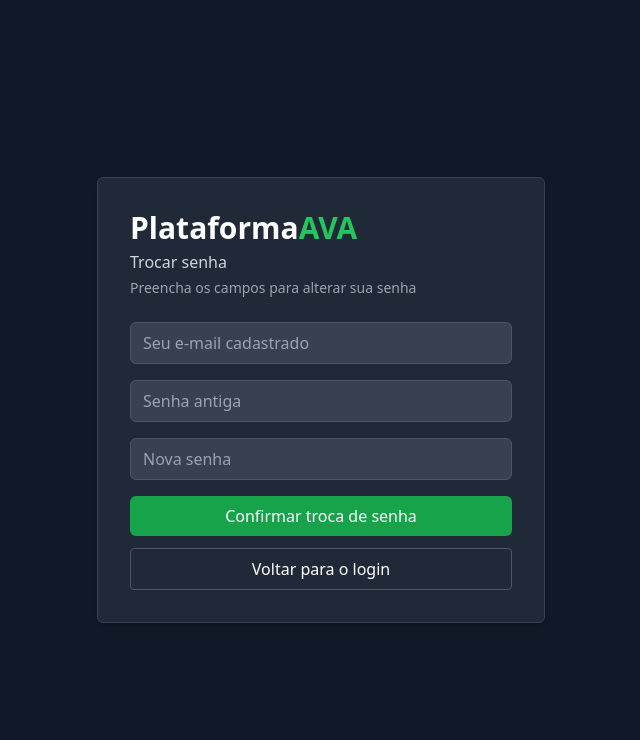
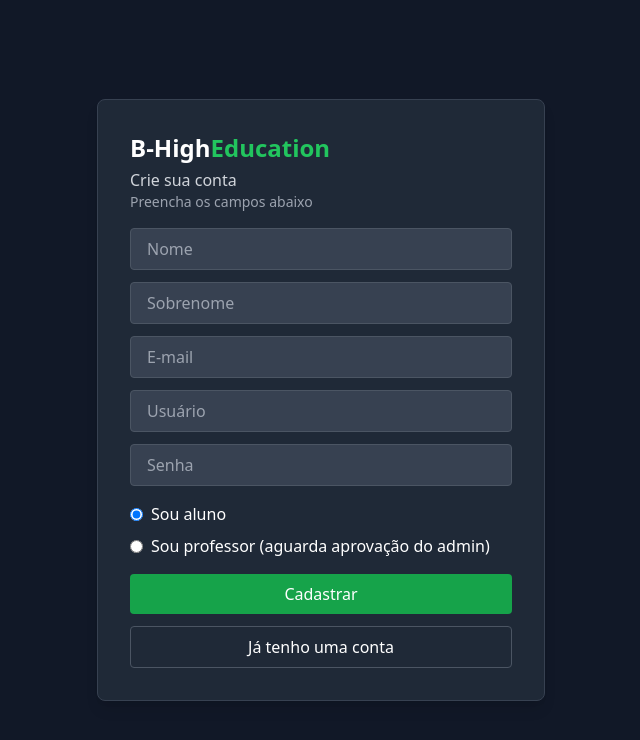
Before and after one commit to UchoaBreno/plataforma-ava, a React (Create React App) app in the folder frontend/: page /cadastro in a window 1280 px wide. Shown: the top 740 px of the page, without its empty margins (319-959 px from the left). Built offline with nearby package versions, Linux system fonts and the light colour scheme.

Commit message:
correções login e redefinir senha

```diff
--- a/frontend/src/pages/Cadastro.jsx
+++ b/frontend/src/pages/Cadastro.jsx
@@ -1,99 +1,182 @@
-import React, { useState } from "react";
-import axios from "../utils/axiosInstance";
-import { useNavigate } from "react-router-dom";
+import React, { useState } from 'react';
+import axios from 'axios';
+import { useNavigate } from 'react-router-dom';
 
-export default function TrocarSenha() {
-  const [email, setEmail] = useState("");
-  const [senhaAntiga, setSenhaAntiga] = useState("");
-  const [novaSenha, setNovaSenha] = useState("");
-  const [mensagem, setMensagem] = useState("");
-  const [erro, setErro] = useState("");
+export default function Cadastro() {
+  const [nome, setNome] = useState('');
+  const [sobrenome, setSobrenome] = useState('');
+  const [email, setEmail] = useState('');
+  const [username, setUsername] = useState('');
+  const [senha, setSenha] = useState('');
+  const [role, setRole] = useState('aluno');
+  const [erroCadastro, setErroCadastro] = useState('');
 
   const navigate = useNavigate();
 
-  const handleSubmit = async () => {
-    setErro("");
-    setMensagem("");
+  const validarUsername = (user) => {
+    const regex = /^[\w.@+-]+$/;
+    return regex.test(user);
+  };
 
-    if (!email || !senhaAntiga || !novaSenha) {
-      setErro("Por favor, preencha todos os campos.");
+  const handleCadastro = async () => {
+    setErroCadastro('');
+
+    const trimmedNome = nome.trim();
+    const trimmedSobrenome = sobrenome.trim();
+    const trimmedEmail = email.trim();
+    const trimmedUsername = username.trim();
+
+    if (!trimmedNome || !trimmedSobrenome || !trimmedEmail || !trimmedUsername || !senha) {
+      setErroCadastro("Por favor, preencha todos os campos.");
+      return;
+    }
+
+    if (!validarUsername(trimmedUsername)) {
+      setErroCadastro(
+        "O nome de usuário só pode conter letras, números e os caracteres @/./+/-/_"
+      );
       return;
     }
 
     try {
-      await axios.post("users/change_password/", {
-        email,
-        old_password: senhaAntiga,
-        new_password: novaSenha
-      });
-      setMensagem("✅ Senha alterada com sucesso!");
-      setTimeout(() => navigate("/login"), 2000);
+      if (role === 'professor') {
+        // campos compatíveis com SolicitacaoProfessor
+        const payloadProfessor = {
+          nome: trimmedNome,
+          sobrenome: trimmedSobrenome,
+          email: trimmedEmail,
+          username: trimmedUsername,
+          senha: senha
+        };
+        await axios.post(
+          'https://plataforma-ava2.onrender.com/api/solicitacoes-professor/',
+          payloadProfessor
+        );
+        alert('Solicitação enviada! Aguarde a aprovação do administrador.');
+      } else {
+        // campos compatíveis com Usuario
+        const payloadAluno = {
+          first_name: trimmedNome,
+          last_name: trimmedSobrenome,
+          email: trimmedEmail,
+          username: trimmedUsername,
+          password: senha
+        };
+        await axios.post(
+          'https://plataforma-ava2.onrender.com/api/usuarios/',
+          payloadAluno
+        );
+        alert('Conta de aluno criada com sucesso!');
+      }
+      navigate('/login');
     } catch (err) {
-      console.error(err);
-      setErro("❌ Erro ao alterar senha. Verifique os dados e tente novamente.");
+      console.error('Erro ao criar conta:', err.response?.data || err.message);
+
+      let msg = 'Erro ao criar conta. Verifique os dados e tente novamente.';
+
+      if (err.response?.data) {
+        const data = err.response.data;
+        if (typeof data === 'string') {
+          msg = data;
+        } else if (data.detail) {
+          msg = data.detail;
+        } else if (data.username?.length > 0) {
+          msg = `Usuário: ${data.username[0]}`;
+        } else if (data.email?.length > 0) {
+          msg = `Email: ${data.email[0]}`;
+        }
+      }
+
+      setErroCadastro(msg);
     }
   };
 
   return (
-    <div className="flex items-center justify-center min-h-screen bg-gray-100 dark:bg-gray-900">
-      <div className="bg-white dark:bg-gray-800 p-8 border border-gray-300 dark:border-gray-700 rounded-md shadow-md w-full max-w-md">
-        <h1 className="text-3xl font-semibold text-gray-800 dark:text-white mb-1">
-          Plataforma<span className="text-green-500">AVA</span>
-        </h1>
-        <p className="text-black dark:text-gray-300 text-base mb-1">
-          Trocar senha
-        </p>
-        <p className="text-sm text-gray-500 dark:text-gray-400 mb-6">
-          Preencha os campos para alterar sua senha
+    <div className="flex justify-center items-center min-h-screen bg-gray-100 dark:bg-gray-900">
+      <div className="bg-white dark:bg-gray-800 border border-gray-300 dark:border-gray-700 rounded-lg p-8 w-full max-w-md shadow-lg">
+        <h2 className="text-2xl font-semibold text-gray-800 dark:text-white mb-1">
+          B-High<span className="text-green-500">Education</span>
+        </h2>
+        <p className="text-black dark:text-gray-300">Crie sua conta</p>
+        <p className="text-sm text-gray-600 dark:text-gray-400 mb-4">
+          Preencha os campos abaixo
         </p>
 
-        {mensagem && (
-          <div className="text-green-700 bg-green-100 dark:bg-green-900/50 dark:text-green-300 border border-green-300 dark:border-green-600 px-4 py-2 rounded text-center mb-4 text-sm">
-            {mensagem}
-          </div>
-        )}
-        {erro && (
-          <div className="text-red-700 bg-red-100 dark:bg-red-900/50 dark:text-red-300 border border-red-300 dark:border-red-600 px-4 py-2 rounded text-center mb-4 text-sm">
-            {erro}
+        {erroCadastro && (
+          <div className="text-red-700 bg-red-100 dark:bg-red-900/50 dark:text-red-300 border border-red-300 dark:border-red-600 px-4 py-2 rounded text-center mb-4">
+            {erroCadastro}
           </div>
         )}
 
         <input
-          className="w-full border border-gray-300 dark:border-gray-600 bg-white dark:bg-gray-700 text-black dark:text-white rounded-md px-3 py-2 mb-4 focus:outline-none focus:ring-2 focus:ring-green-500"
-          type="email"
-          placeholder="Seu e-mail cadastrado"
+          className="w-full mb-3 px-4 py-2 border border-gray-300 dark:border-gray-600 rounded bg-white dark:bg-gray-700 text-black dark:text-white"
+          placeholder="Nome"
+          value={nome}
+          onChange={(e) => setNome(e.target.value)}
+        />
+        <input
+          className="w-full mb-3 px-4 py-2 border border-gray-300 dark:border-gray-600 rounded bg-white dark:bg-gray-700 text-black dark:text-white"
+          placeholder="Sobrenome"
+          value={sobrenome}
+          onChange={(e) => setSobrenome(e.target.value)}
+        />
+        <input
+          className="w-full mb-3 px-4 py-2 border border-gray-300 dark:border-gray-600 rounded bg-white dark:bg-gray-700 text-black dark:text-white"
+          placeholder="E-mail"
           value={email}
           onChange={(e) => setEmail(e.target.value)}
         />
-
         <input
-          className="w-full border border-gray-300 dark:border-gray-600 bg-white dark:bg-gray-700 text-black dark:text-white rounded-md px-3 py-2 mb-4 focus:outline-none focus:ring-2 focus:ring-green-500"
+          className="w-full mb-3 px-4 py-2 border border-gray-300 dark:border-gray-600 rounded bg-white dark:bg-gray-700 text-black dark:text-white"
+          placeholder="Usuário"
+          value={username}
+          onChange={(e) => setUsername(e.target.value)}
+        />
+        <input
+          className="w-full mb-4 px-4 py-2 border border-gray-300 dark:border-gray-600 rounded bg-white dark:bg-gray-700 text-black dark:text-white"
           type="password"
-          placeholder="Senha antiga"
-          value={senhaAntiga}
-          onChange={(e) => setSenhaAntiga(e.target.value)}
+          placeholder="Senha"
+          value={senha}
+          onChange={(e) => setSenha(e.target.value)}
         />
 
-        <input
-          className="w-full border border-gray-300 dark:border-gray-600 bg-white dark:bg-gray-700 text-black dark:text-white rounded-md px-3 py-2 mb-4 focus:outline-none focus:ring-2 focus:ring-green-500"
-          type="password"
-          placeholder="Nova senha"
-          value={novaSenha}
-          onChange={(e) => setNovaSenha(e.target.value)}
-        />
+        <div className="flex flex-col gap-2 mb-4 text-black dark:text-white">
+          <label className="flex items-center">
+            <input
+              type="radio"
+              name="role"
+              value="aluno"
+              checked={role === 'aluno'}
+              onChange={() => setRole('aluno')}
+              className="mr-2"
+            />
+            Sou aluno
+          </label>
+          <label className="flex items-center">
+            <input
+              type="radio"
+              name="role"
+              value="professor"
+              checked={role === 'professor'}
+              onChange={() => setRole('professor')}
+              className="mr-2"
+            />
+            Sou professor (aguarda aprovação do admin)
+          </label>
+        </div>
 
         <button
-          onClick={handleSubmit}
-          className="w-full bg-green-600 hover:bg-green-500 text-white py-2 rounded-md mb-3"
+          onClick={handleCadastro}
+          className="w-full bg-green-600 text-white py-2 rounded hover:bg-green-500 mb-3"
         >
-          Confirmar troca de senha
+          Cadastrar
         </button>
 
         <button
-          onClick={() => navigate("/login")}
+          onClick={() => navigate('/login')}
           className="w-full border border-gray-400 dark:border-gray-600 hover:bg-gray-100 dark:hover:bg-gray-700 text-black dark:text-white py-2 rounded"
         >
-          Voltar para o login
+          Já tenho uma conta
         </button>
       </div>
     </div>
--- a/frontend/src/pages/RecuperarSenha.jsx
+++ b/frontend/src/pages/RecuperarSenha.jsx
@@ -1,19 +1,36 @@
 import React, { useState } from "react";
 import axios from "../utils/axiosInstance";
+import { useNavigate } from "react-router-dom";
 
-export default function RecuperarSenha() {
+export default function TrocarSenha() {
   const [email, setEmail] = useState("");
+  const [senhaAntiga, setSenhaAntiga] = useState("");
+  const [novaSenha, setNovaSenha] = useState("");
   const [mensagem, setMensagem] = useState("");
   const [erro, setErro] = useState("");
+
+  const navigate = useNavigate();
 
   const handleSubmit = async () => {
     setErro("");
     setMensagem("");
+
+    if (!email || !senhaAntiga || !novaSenha) {
+      setErro("Por favor, preencha todos os campos.");
+      return;
+    }
+
     try {
-      await axios.post("users/reset_password/", { email });
-      setMensagem("📧 Verifique seu e-mail para redefinir sua senha.");
-    } catch {
-      setErro("❌ Erro ao solicitar redefinição de senha.");
+      await axios.post("users/change_password/", {
+        email,
+        old_password: senhaAntiga,
+        new_password: novaSenha
+      });
+      setMensagem("✅ Senha alterada com sucesso!");
+      setTimeout(() => navigate("/login"), 2000);
+    } catch (err) {
+      console.error(err);
+      setErro("❌ Erro ao alterar senha. Verifique os dados e tente novamente.");
     }
   };
 
@@ -21,13 +38,13 @@ export default function RecuperarSenha() {
     <div className="flex items-center justify-center min-h-screen bg-gray-100 dark:bg-gray-900">
       <div className="bg-white dark:bg-gray-800 p-8 border border-gray-300 dark:border-gray-700 rounded-md shadow-md w-full max-w-md">
         <h1 className="text-3xl font-semibold text-gray-800 dark:text-white mb-1">
-          Plataforma<span className="text-green-500">AVA</span>
+          B-High<span className="text-green-500">Education</span>
         </h1>
         <p className="text-black dark:text-gray-300 text-base mb-1">
-          Recuperação de senha
+          Trocar senha
         </p>
         <p className="text-sm text-gray-500 dark:text-gray-400 mb-6">
-          Informe seu e-mail para receber o link de redefinição
+          Preencha os campos para alterar sua senha
         </p>
 
         {mensagem && (
@@ -49,15 +66,31 @@ export default function RecuperarSenha() {
           onChange={(e) => setEmail(e.target.value)}
         />
 
+        <input
+          className="w-full border border-gray-300 dark:border-gray-600 bg-white dark:bg-gray-700 text-black dark:text-white rounded-md px-3 py-2 mb-4 focus:outline-none focus:ring-2 focus:ring-green-500"
+          type="password"
+          placeholder="Senha antiga"
+          value={senhaAntiga}
+          onChange={(e) => setSenhaAntiga(e.target.value)}
+        />
+
+        <input
+          className="w-full border border-gray-300 dark:border-gray-600 bg-white dark:bg-gray-700 text-black dark:text-white rounded-md px-3 py-2 mb-4 focus:outline-none focus:ring-2 focus:ring-green-500"
+          type="password"
+          placeholder="Nova senha"
+          value={novaSenha}
+          onChange={(e) => setNovaSenha(e.target.value)}
+        />
+
         <button
           onClick={handleSubmit}
           className="w-full bg-green-600 hover:bg-green-500 text-white py-2 rounded-md mb-3"
         >
-          Enviar link de redefinição
+          Confirmar troca de senha
         </button>
 
         <button
-          onClick={() => (window.location.href = "/login")}
+          onClick={() => navigate("/login")}
           className="w-full border border-gray-400 dark:border-gray-600 hover:bg-gray-100 dark:hover:bg-gray-700 text-black dark:text-white py-2 rounded"
         >
           Voltar para o login
```
